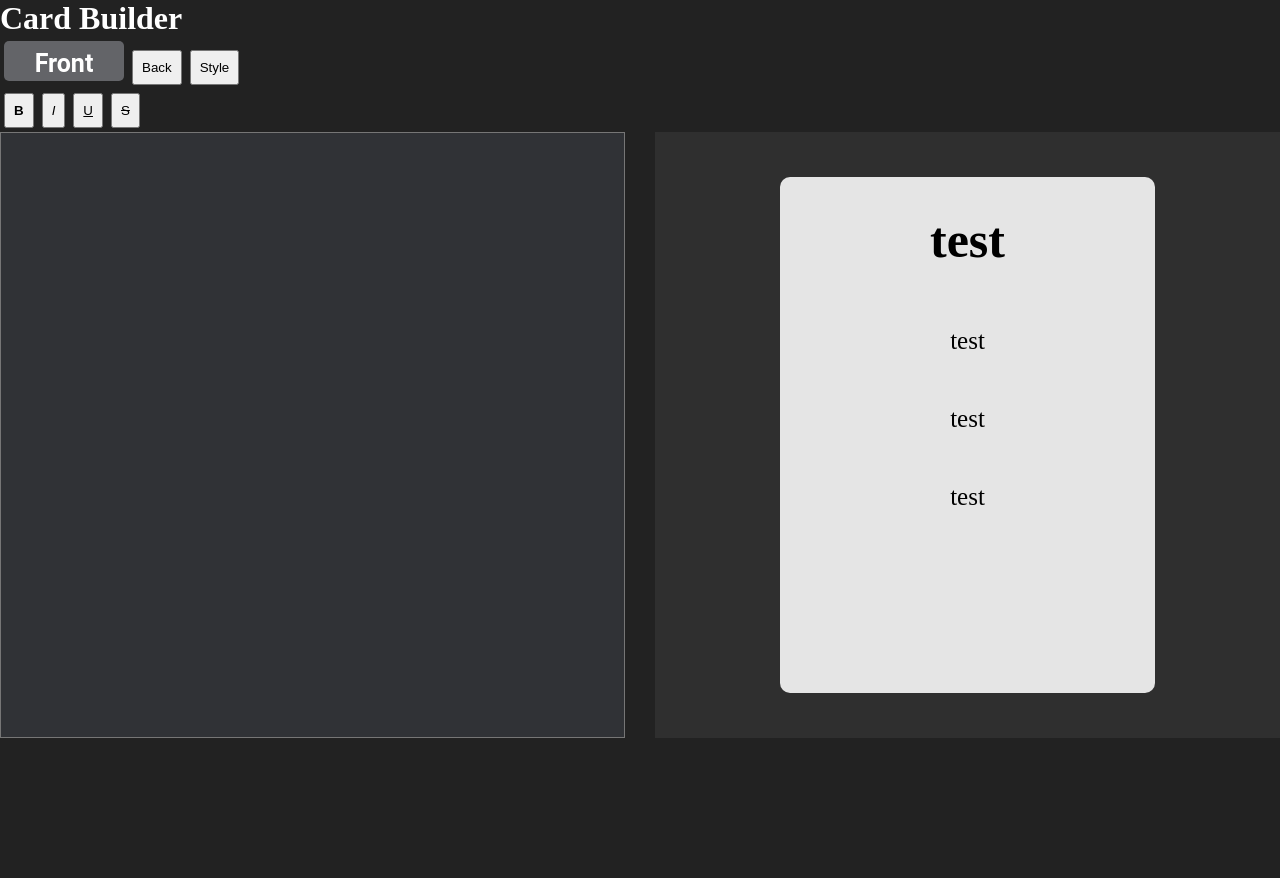
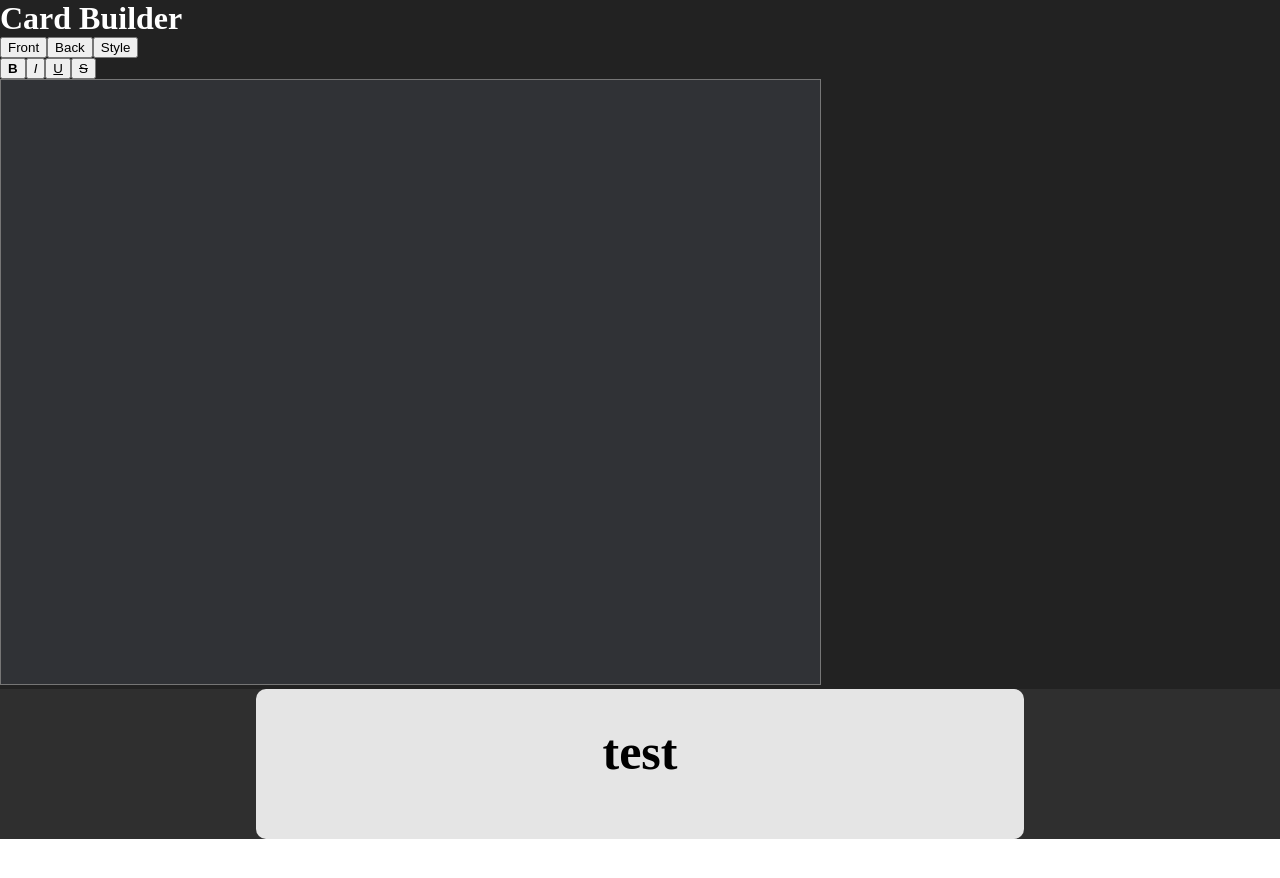
Before and after one commit to 18barbers2/gostudycards, a React (Vite) app in the folder frontend/: page / in a window 1280 px wide. Shown: the top 878 px of the page. After the commit the page ends 839 px from the top, so only its background shows below. Built offline with nearby package versions, Linux system fonts and the light colour scheme.

Commit message:
style: removed grid from page to simplify

```diff
--- a/frontend/src/css/CardBuilder.css
+++ b/frontend/src/css/CardBuilder.css
@@ -1,30 +1,27 @@
 .card-builder-page {
     background-color: #222222;
     color: white;
-
 }
 
 .card-builder {
-    display: grid;
-    grid-template-columns: 1fr 1fr;
-    grid-template-rows: 1fr 1fr;
-    gap: 30px;
+
 }
 
 .card-input {
     background-color: #303236;
     color: white;
-    grid-row: 1 / 1;
     resize: none;
+
+
 }
 
 body {
     margin: 0px;
-    /* padding: 10px; */
 }
 
 .page-title {
     margin: 0;
+
 }
 
 .card-preview {
@@ -32,6 +29,7 @@ body {
     display: flex;
     justify-content: center;
     align-items: center;
+
 }
 
 iframe {
@@ -39,17 +37,20 @@ iframe {
 }
 
 button {
-    padding: 1vh;
-    margin: 0.5vh;
+    /* padding: 1vh;
+    margin: 0.5vh; */
 }
 .front-button {
-    width: 15vh;
-    height: 5vh;
-    font-size: 25px;
+    /* width: 15vh;
+    height: 5vh; */
+    /* font-size: 25px;
     font-family:'Roboto',  'Futura', 'Helvetica';
     font-weight: bold;
     background-color: #636468;
     border-radius: 5px;
     color: white;
-    border: none;
+    border: none; */
 }
+.editor-format-controls {
+
+}
--- a/frontend/src/pages/CardBuilder.tsx
+++ b/frontend/src/pages/CardBuilder.tsx
@@ -85,6 +85,7 @@ export default function CardBuilder() {
                 <Preview html={html}>
                 </Preview>
             </div>
+
         </div>
     );
 }
```
